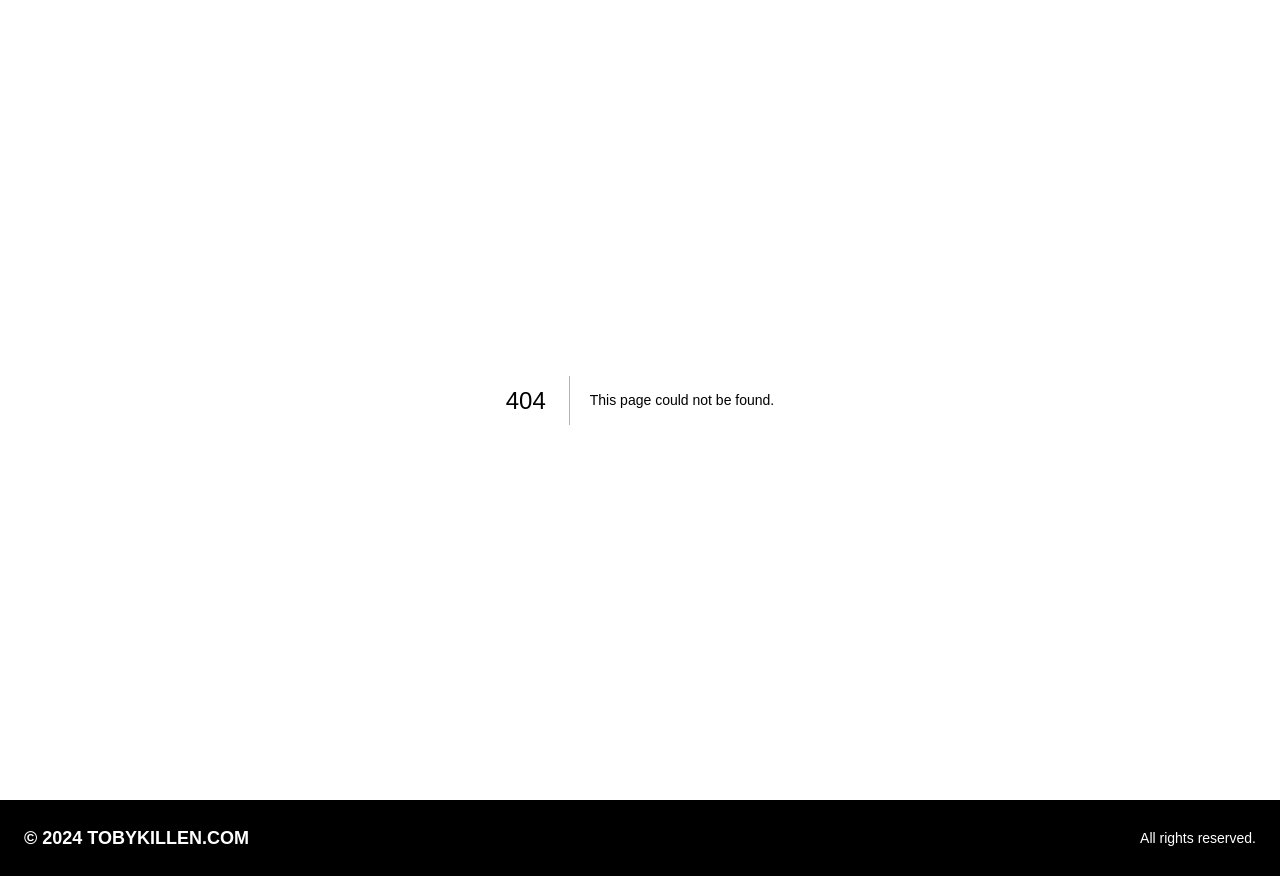
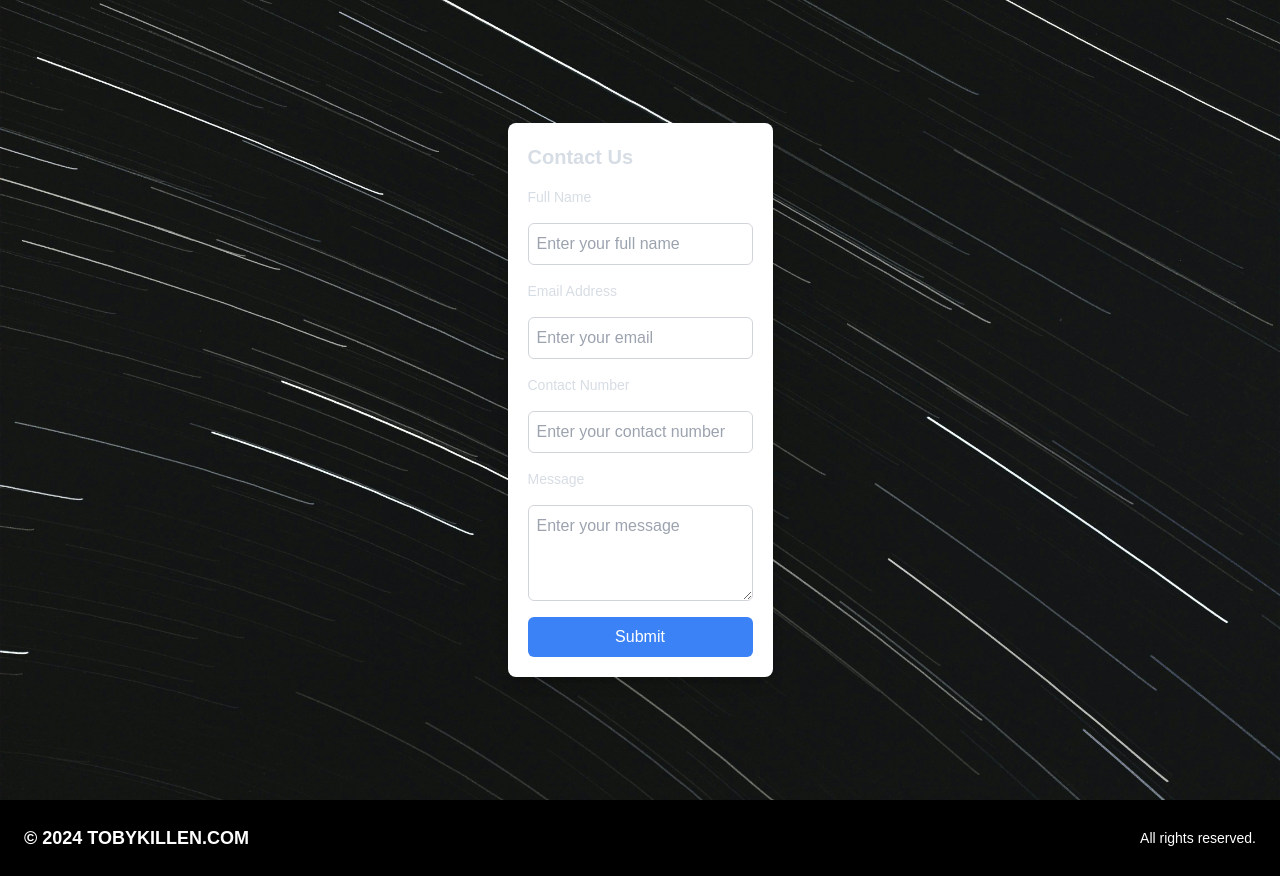
Before and after one commit to TobyKillen/tobykillen-nextjs, a Next.js app: page /contact in a window 1280 px wide. Before the commit this address had no page. Built offline with nearby package versions, Linux system fonts and the light colour scheme.

Commit message:
Added Contact and Hid it from the UI in the mean time

```diff
--- a/src/app/components/background.tsx
+++ b/src/app/components/background.tsx
@@ -20,7 +20,7 @@ export default function Background({ src, children }: BackgroundProps) {
       }}
     >
       <div className="hero-overlay bg-opacity-0"></div>
-      <div className="hero-content text-neutral-content text-center">
+      <div className="hero-content text-neutral-content">
         {children}
       </div>
     </div>
--- /dev/null
+++ b/src/app/contact/page.tsx
@@ -0,0 +1,117 @@
+'use client';
+import Link from "next/link";
+import Image from "next/image";
+import Myself from "./../../public/me_1.jpg";
+import Background from "../components/background";
+import BackgroundImage from './../../../public/background.jpg';
+import { useState } from "react";
+
+export default function Contact() {
+  const [formData, setFormData] = useState({
+    fullName: "",
+    email: "",
+    contactNumber: "",
+    message: "",
+  });
+
+  const [errors, setErrors] = useState({});
+
+  const validate = () => {
+    const newErrors = {};
+    if (!formData.fullName.trim()) {
+      newErrors.fullName = "Full Name is required.";
+    }
+    if (!formData.email.trim() || !/\S+@\S+\.\S+/.test(formData.email)) {
+      newErrors.email = "A valid Email Address is required.";
+    }
+    if (!formData.contactNumber.trim() || !/^[0-9]+$/.test(formData.contactNumber)) {
+      newErrors.contactNumber = "Contact Number is required and must be numeric.";
+    }
+    if (!formData.message.trim()) {
+      newErrors.message = "Message is required.";
+    }
+    return newErrors;
+  };
+
+  const handleSubmit = (e) => {
+    e.preventDefault();
+    const validationErrors = validate();
+    if (Object.keys(validationErrors).length > 0) {
+      setErrors(validationErrors);
+    } else {
+      setErrors({});
+      console.log("Form Submitted", formData);
+      // Add form submission logic here
+    }
+  };
+
+  const handleChange = (e) => {
+    const { name, value } = e.target;
+    setFormData((prev) => ({ ...prev, [name]: value }));
+  };
+
+  return (
+    <div>
+      <Background src={BackgroundImage}>
+        <div className="p-5 max-w-lg mx-auto bg-white rounded-lg shadow-lg">
+          <h1 className="text-xl font-bold mb-4">Contact Us</h1>
+          <form className="flex flex-col gap-4" onSubmit={handleSubmit}>
+            <label htmlFor="fullName" className="text-sm font-medium">Full Name</label>
+            <input
+              type="text"
+              id="fullName"
+              name="fullName"
+              placeholder="Enter your full name"
+              value={formData.fullName}
+              onChange={handleChange}
+              className={`p-2 border rounded-md ${errors.fullName ? "border-red-500" : "border-gray-300"}`}
+            />
+            {errors.fullName && <p className="text-red-500 text-sm">{errors.fullName}</p>}
+
+            <label htmlFor="email" className="text-sm font-medium">Email Address</label>
+            <input
+              type="email"
+              id="email"
+              name="email"
+              placeholder="Enter your email"
+              value={formData.email}
+              onChange={handleChange}
+              className={`p-2 border rounded-md ${errors.email ? "border-red-500" : "border-gray-300"}`}
+            />
+            {errors.email && <p className="text-red-500 text-sm">{errors.email}</p>}
+
+            <label htmlFor="contactNumber" className="text-sm font-medium">Contact Number</label>
+            <input
+              type="tel"
+              id="contactNumber"
+              name="contactNumber"
+              placeholder="Enter your contact number"
+              value={formData.contactNumber}
+              onChange={handleChange}
+              className={`p-2 border rounded-md ${errors.contactNumber ? "border-red-500" : "border-gray-300"}`}
+            />
+            {errors.contactNumber && <p className="text-red-500 text-sm">{errors.contactNumber}</p>}
+
+            <label htmlFor="message" className="text-sm font-medium">Message</label>
+            <textarea
+              id="message"
+              name="message"
+              placeholder="Enter your message"
+              value={formData.message}
+              onChange={handleChange}
+              className={`p-2 border rounded-md h-24 ${errors.message ? "border-red-500" : "border-gray-300"}`}
+            ></textarea>
+            {errors.message && <p className="text-red-500 text-sm">{errors.message}</p>}
+
+            <button
+              type="submit"
+              className="p-2 bg-blue-500 text-white font-medium rounded-md hover:bg-blue-600"
+            >
+              Submit
+            </button>
+          </form>
+        </div>
+      </Background>
+    </div>
+  );
+}
--- a/src/app/page.tsx
+++ b/src/app/page.tsx
@@ -29,19 +29,17 @@ export default function Portfolio() {
           </p>
           <div className="flex justify-center gap-4 mb-5">
             <Link
-              href="https://github.com/tobykillen"
-              target="_blank"
-              className="btn btn-neutral"
+              href="/linkintree"
+              className="btn btn-neutral w-full"
             >
-              GitHub
+              Links
             </Link>
-            <Link
-              href="https://www.linkedin.com/in/tobykillen"
-              target="_blank"
-              className="btn btn-neutral"
+            {/* <Link
+              href="/contact"
+              className="btn btn-neutral w-full"
             >
-              LinkedIn
-            </Link>
+              Contact
+            </Link> */}
           </div>
         </div>
       </Background>
```
